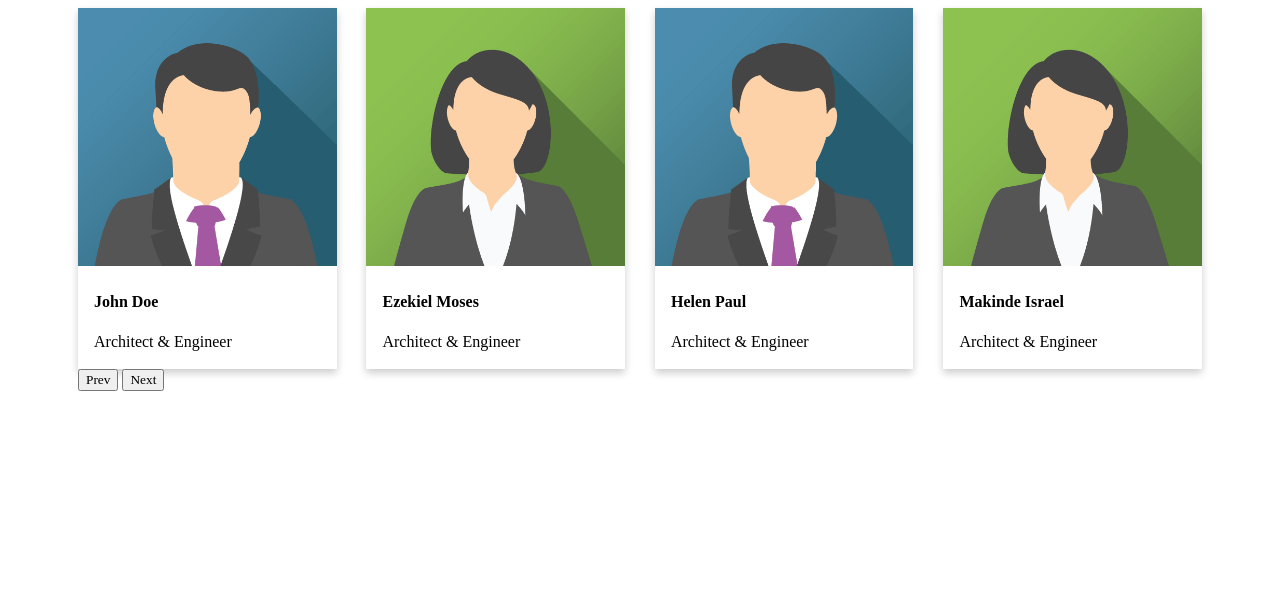
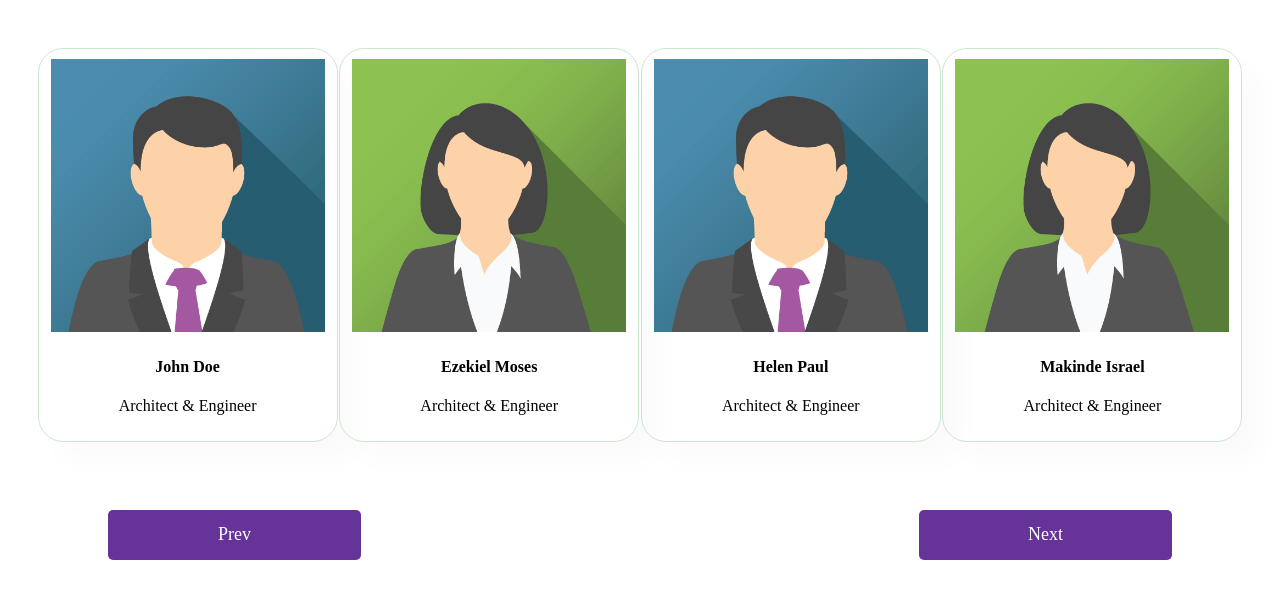
Before and after one commit to instincthub/carousel, a plain HTML site: page index.html in a window 1280 px wide. Drawn offline with Linux system fonts and the light colour scheme.

Commit message:
Last commit on JS

```diff
--- a/assets/js/script.js
+++ b/assets/js/script.js
@@ -3,7 +3,7 @@ const carouselBtnLeft = document.getElementById("carousel_arr_left");
 const carouselBtnRight = document.getElementById("carousel_arr_right");
 
 // Check how many group of four
-let slideIndex = Math.ceil(slides.length/4) - 1;
+let slideIndex = Math.ceil(slides.length / 4) - 1;
 let counter = 0;
 let item_count = 0;
 let index_0 = 0;
@@ -19,25 +19,26 @@ const showNextFourItems = (operator) => {
   // console.log('slideIndex: ', slideIndex)
 
   // Get counter instance
-    if (item_count <= 4 && counter > slideIndex && operator === '+' ){ // Display 4 items on default.
-        index_0 = 0
-        item_count = 4
-        counter = 0
+  if (item_count <= 4 && counter > slideIndex && operator === "+") {
+    // Display 4 items on default.
+    index_0 = 0;
+    item_count = 4;
+    counter = 0;
+  } else {
+    // If the event is positive, increase.
+    if (operator === "+") {
+      if (counter) {
+        index_0 += 4;
       }
-    else{ // If the event is positive, increase.
-        if(operator === '+'){
-            if (counter) {
-                index_0+=4;
-            }
-            item_count+=4;
-            counter += 1
-         }
-        else if(operator === '-'  && item_count >= 4 && counter >= 0){ // If the event is negative, decrease.
-            index_0-=4;
-            counter -= 1
-            if(item_count > 4){
-                item_count-=4;
-                console.log('item_count.....: ', item_count)
+      item_count += 4;
+      counter += 1;
+    } else if (operator === "-" && item_count >= 4 && counter >= 0) {
+      // If the event is negative, decrease.
+      index_0 = 4;
+      counter -= 1;
+      if (item_count > 4) {
+        item_count -= 4;
+        console.log("item_count.....: ", item_count);
       }
     }
   }
@@ -47,20 +48,18 @@ const showNextFourItems = (operator) => {
   // console.log('')
 
   // Display 4 items
-    for (i = index_0; i <  item_count; i++){
-        if (slides[i]){
+  for (i = index_0; i < item_count; i++) {
+    if (slides[i]) {
       slides[i].style.display = "block";
     }
   }
+};
 
+showNextFourItems("+"); // Default
 
-}
-
-showNextFourItems('+'); // Default
-
-carouselBtnRight.addEventListener('click', () =>{
-	showNextFourItems('+');
-})
-carouselBtnLeft.addEventListener('click', () =>{
-	showNextFourItems('-');
-})
+carouselBtnRight.addEventListener("click", () => {
+  showNextFourItems("+");
+});
+carouselBtnLeft.addEventListener("click", () => {
+  showNextFourItems("-");
+});
--- a/assets/styles/style.css
+++ b/assets/styles/style.css
@@ -1,4 +1,4 @@
-*{
+/* *{
   box-sizing: border-box;
   font-family: 'gotham';
 }
@@ -36,4 +36,162 @@ section{
     .card {
       width: 23%;
     }
+  } */
+
+/* *{
+  box-sizing: border-box;
+  font-family: 'gotham';
+}
+section{
+  max-width: 1124px;
+  margin: 0px auto;
+}
+.card {
+    box-shadow: 0 4px 8px 0 rgba(0,0,0,0.2);
+    transition: 0.3s;
+    width: 40%;
   }
+
+  .card:hover {
+    box-shadow: 0 8px 16px 0 rgba(0,0,0,0.2);
+  }
+
+  .container {
+    padding: 2px 16px;
+  }
+
+
+  @media (min-width: 724px) {
+    div.carousel_wrapper{
+      display: flex;
+      justify-content: space-between;
+      flex-wrap: wrap;
+    }
+    .card {
+      width: 33%;
+    }
+  }
+
+  @media (min-width: 1024px) {
+    .card {
+      width: 23%;
+    }
+  } */
+
+* {
+  box-sizing: border-box;
+  font-family: "gotham";
+}
+
+/* For Large and Medium screens */
+.carousel_wrapper {
+  display: flex;
+  justify-content: space-between;
+  padding-top: 20px;
+  flex-wrap: wrap;
+  margin: 40px 0;
+  text-align: center;
+}
+.card {
+  width: 23%;
+  min-width: 250px;
+  padding: 10px 12px;
+  border: 1px solid #cce7d0;
+  margin-bottom: 25px;
+  cursor: pointer;
+  border-radius: 25px;
+  box-shadow: 20px 20px 30px rgba(0, 0, 0, 0.02);
+  transition: 0.2s ease;
+}
+
+.card:hover {
+  box-shadow: 0 8px 16px 0 rgba(0, 0, 0, 0.2);
+  background-color: lightblue;
+  opacity: 1;
+  transition: 0.5s all ease-in;
+}
+
+#carousel_arr_right {
+  float: right;
+  width: 20%;
+  height: 50px;
+  padding: 10px;
+  border: none;
+  background-color: rebeccapurple;
+  color: white;
+  border-radius: 5px;
+  font-weight: normal;
+  font-size: 18px;
+  cursor: pointer;
+  margin-top: 15px;
+  margin-bottom: 30px;
+  margin-right: 100px;
+}
+#carousel_arr_left {
+  float: left;
+  width: 20%;
+  height: 50px;
+  padding: 10px;
+  border: none;
+  background-color: rebeccapurple;
+  color: white;
+  border-radius: 5px;
+  font-weight: normal;
+  font-size: 18px;
+  cursor: pointer;
+  margin-top: 15px;
+  margin-bottom: 30px;
+  margin-left: 100px;
+}
+#carousel_arr_left:hover {
+  box-shadow: 0 8px 16px 0 rgba(0, 0, 0, 0.2);
+  color: #000;
+  font-weight: bold;
+  font-size: 20px;
+  opacity: 0.8;
+  transition: 0.5s all ease-in;
+}
+
+#carousel_arr_right:hover {
+  box-shadow: 0 8px 16px 0 rgba(0, 0, 0, 0.2);
+  color: #000;
+  font-weight: bold;
+  font-size: 20px;
+  opacity: 0.8;
+  transition: 0.5s all ease-in;
+}
+
+/* For Mobile Screens */
+@media (min-width: 477px) {
+  .carousel_wrapper {
+    justify-content: space-evenly;
+    padding-top: 20px;
+    margin: 20px;
+  }
+  .card {
+    min-width: 300px;
+  }
+}
+@media (min-width: 325px) {
+  .carousel_wrapper {
+    justify-content: space-evenly;
+    padding-top: 20px;
+    margin: 28px;
+  }
+  .card {
+    min-width: 300px;
+  }
+}
+
+/* @media (min-width: 280px) {
+#carousel_arr_right {
+  flex-wrap: nowrap;
+  margin-left: 50px;
+  float: left;
+}
+#carousel_arr_left {
+  flex-wrap: nowrap;
+  margin-right: 50px;
+  float: right;
+}
+} */
```
Also changed, not shown: assets/js/main.js (added, +92 -0 lines). Lines whose indentation alone changed are shown as unchanged.
